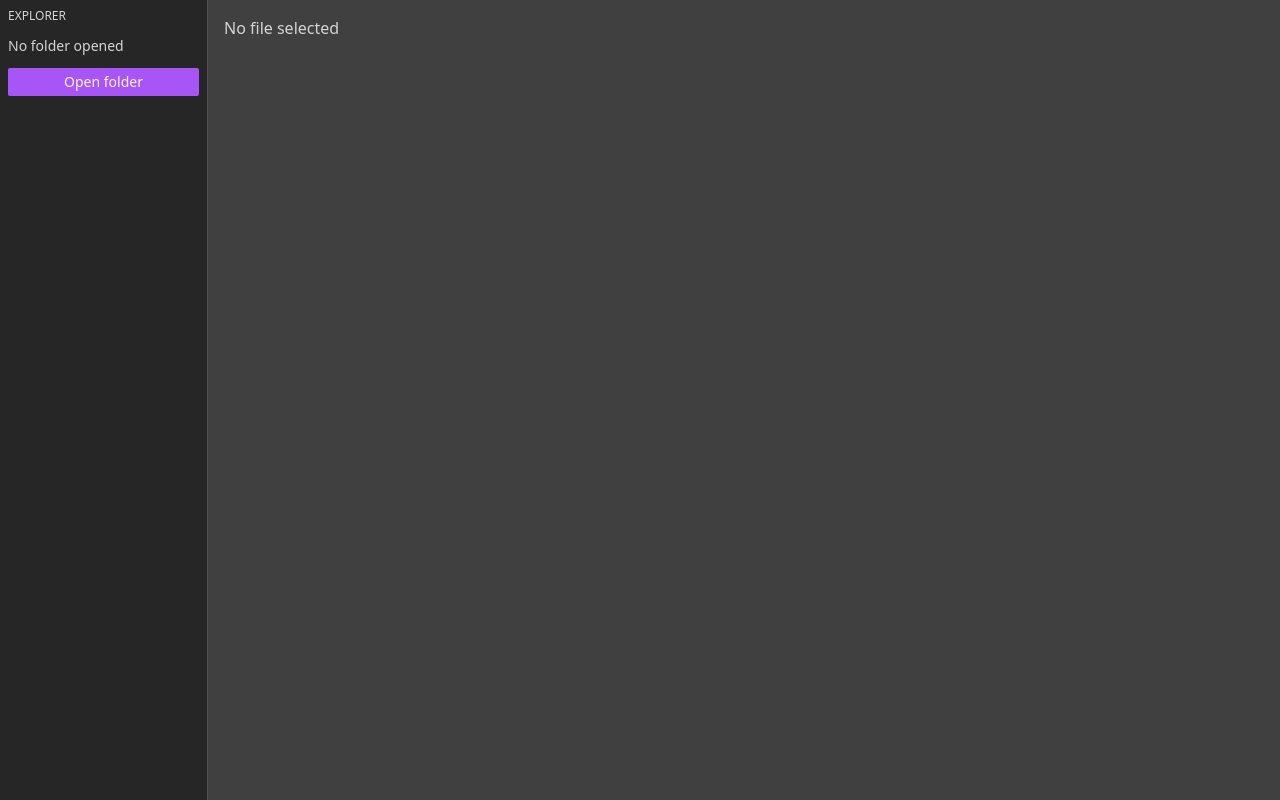
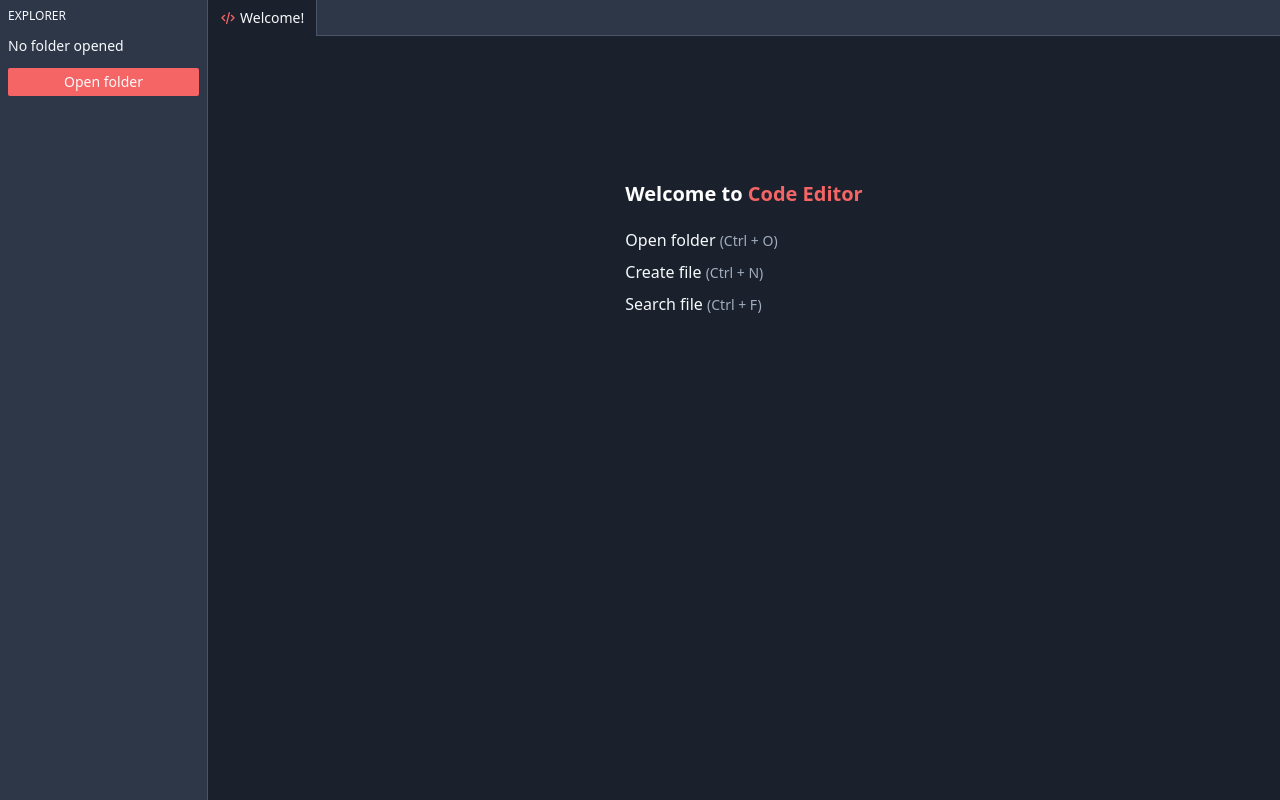
Before and after one commit to marioperezhurtado/code-editor, a SvelteKit app: page / in a window 1280 px wide. Built offline with nearby package versions, Linux system fonts and the light colour scheme.

Commit message:
Add file tab

```diff
--- /dev/null
+++ b/src/lib/files.ts
@@ -0,0 +1,12 @@
+export function getFileExtension(fileName: string): string {
+	return fileName.slice(fileName.lastIndexOf('.') + 1);
+}
+export async function getFileUrl(file: FileSystemFileHandle): Promise<string> {
+	const fileResult = await file.getFile();
+	return URL.createObjectURL(fileResult);
+}
+
+export async function readFile(fileHandle: FileSystemFileHandle): Promise<string> {
+	const file = await fileHandle.getFile();
+	return file.text();
+}
--- a/src/lib/index.ts
+++ /dev/null
@@ -1 +0,0 @@
-// place files you want to import through the `$lib` alias in this folder.
--- a/src/routes/+page.svelte
+++ b/src/routes/+page.svelte
@@ -1,9 +1,13 @@
 <script lang="ts">
 	import FileExplorer from './FileExplorer/FileExplorer.svelte';
 	import Editor from './Editor.svelte';
+	import Tabs from './Tabs.svelte';
 </script>
 
-<main class="flex w-screen h-screen bg-neutral-700 text-neutral-300">
+<main class="flex w-screen h-screen bg-dark text-light">
 	<FileExplorer />
-	<Editor />
+	<div class="w-full">
+		<Tabs />
+		<Editor />
+	</div>
 </main>
--- a/src/routes/Editor.svelte
+++ b/src/routes/Editor.svelte
@@ -1,19 +1,15 @@
 <script lang="ts">
 	import { selectedFile } from './stores';
+	import { getFileExtension, getFileUrl } from '$lib/files';
 
 	$: fileName = $selectedFile?.file.file.name;
-	$: fileExtension = fileName?.slice(fileName.lastIndexOf('.') + 1);
+	$: fileExtension = getFileExtension(fileName ?? '');
 
 	const IMAGE_EXTENSIONS = ['png', 'jpg', 'jpeg', 'gif', 'webp'];
 	const VIDEO_EXTENSIONS = ['mp4', 'webm', 'ogg'];
 
 	$: isImage = IMAGE_EXTENSIONS.includes(fileExtension ?? '');
 	$: isVideo = VIDEO_EXTENSIONS.includes(fileExtension ?? '');
-
-	const getFileUrl = async (file: FileSystemFileHandle) => {
-		const fileResult = await file.getFile();
-		return fileResult && URL.createObjectURL(fileResult);
-	};
 </script>
 
 <section class="w-full p-4 overflow-y-auto">
@@ -33,9 +29,37 @@
 				</div>
 			{/await}
 		{:else}
-			<p class="whitespace-pre-wrap">{$selectedFile.content}</p>
+			<div
+				class="h-full whitespace-pre-wrap outline-none"
+				bind:innerText={$selectedFile.content}
+				contenteditable
+			/>
 		{/if}
 	{:else}
-		<p>No file selected</p>
+		<div class="mx-auto mt-32 w-fit">
+			<h2 class="mb-5 text-xl font-bold text-white">
+				Welcome to <span class="text-accent">Code Editor</span>
+			</h2>
+			<ul class="flex flex-col gap-2">
+				<li>
+					<button>
+						Open folder
+						<span class="text-sm text-light-2">(Ctrl + O)</span>
+					</button>
+				</li>
+				<li>
+					<button>
+						Create file
+						<span class="text-sm text-light-2">(Ctrl + N)</span>
+					</button>
+				</li>
+				<li>
+					<button>
+						Search file
+						<span class="text-sm text-light-2">(Ctrl + F)</span>
+					</button>
+				</li>
+			</ul>
+		</div>
 	{/if}
 </section>
--- a/src/routes/FileExplorer/File.svelte
+++ b/src/routes/FileExplorer/File.svelte
@@ -9,7 +9,7 @@
 <button
 	on:click={() => selectedFile.open(file)}
 	class="flex items-center w-full gap-1 px-1 py-0.5 rounded-sm"
-	class:bg-neutral-700={$selectedFile?.file === file}
+	class:bg-dark-3={$selectedFile?.file === file}
 >
 	<img src="/icons/file/{icon}.svg" alt={icon} class="w-4 h-4" />
 	<span class="overflow-hidden whitespace-nowrap text-ellipsis">
--- a/src/routes/FileExplorer/FileExplorer.svelte
+++ b/src/routes/FileExplorer/FileExplorer.svelte
@@ -10,9 +10,7 @@
 	}
 </script>
 
-<aside
-	class="h-screen p-2 overflow-y-auto border-r bg-neutral-800 border-neutral-600 min-w-[13rem] w-52"
->
+<aside class="h-screen p-2 overflow-y-auto border-r bg-dark-2 border-dark-3 min-w-[13rem] w-52">
 	<h1 class="mb-3 text-xs">EXPLORER</h1>
 	{#if rootFolder}
 		<Folder folder={rootFolder} />
@@ -20,7 +18,7 @@
 		<p class="text-sm">No folder opened</p>
 		<button
 			on:click={handleOpenFolder}
-			class="block w-full p-1 mt-3 text-sm bg-purple-500 rounded-sm text-purple-50"
+			class="block w-full p-1 mt-3 text-sm rounded-sm bg-accent text-light"
 		>
 			Open folder
 		</button>
--- a/src/routes/FileExplorer/Folder.svelte
+++ b/src/routes/FileExplorer/Folder.svelte
@@ -8,7 +8,7 @@
 <button
 	on:click={() => (folder.expanded = !folder.expanded)}
 	title={folder.folder.name}
-	class="flex items-center w-full text-sm transition rounded-sm hover:text-white hover:bg-neutral-700"
+	class="flex items-center w-full text-sm transition rounded-sm hover:text-white hover:bg-dark-3"
 >
 	<img
 		src="/icons/right-angle.svg"
@@ -28,7 +28,7 @@
 </button>
 
 {#if folder.expanded}
-	<ul class="pl-2 ml-2 text-sm border-l border-neutral-600">
+	<ul class="pl-2 ml-2 text-sm border-l border-dark-3">
 		{#each folder.subfolders as subfolder}
 			<li>
 				<svelte:self folder={subfolder} />
--- /dev/null
+++ b/src/routes/Tabs.svelte
@@ -0,0 +1,46 @@
+<script lang="ts">
+	import { selectedFile } from './stores';
+	import { getFileIcon } from './FileExplorer/data';
+
+	$: icon = getFileIcon($selectedFile?.file.file.name ?? '');
+</script>
+
+<ul class="flex items-center text-sm border-b bg-dark-2 border-b-dark-3">
+	{#if $selectedFile}
+		<li class="flex items-center gap-1 px-3 py-2 pr-2 -mb-px border-r bg-dark border-dark-3">
+			<img src="/icons/file/{icon}.svg" alt={icon} class="w-4 h-4" />
+			<span class="overflow-hidden whitespace-nowrap text-ellipsis">
+				{$selectedFile.file.file.name}
+			</span>
+			<button on:click={selectedFile.close} class="ml-1 transition rounded-full hover:bg-dark-3">
+				<img src="/icons/close.svg" alt="close" class="w-4 h-4" />
+			</button>
+		</li>
+	{:else}
+		<li class="flex items-center gap-1 px-3 py-2 -mb-px border-r bg-dark border-dark-3">
+			<span class="text-accent">
+				<svg
+					viewBox="0 0 24 24"
+					fill="none"
+					width="16"
+					height="16"
+					xmlns="http://www.w3.org/2000/svg"
+					><g id="SVGRepo_bgCarrier" stroke-width="0" /><g
+						id="SVGRepo_tracerCarrier"
+						stroke-linecap="round"
+						stroke-linejoin="round"
+					/><g id="SVGRepo_iconCarrier">
+						<path
+							d="M7 8L3 11.6923L7 16M17 8L21 11.6923L17 16M14 4L10 20"
+							stroke="currentColor"
+							stroke-width="2"
+							stroke-linecap="round"
+							stroke-linejoin="round"
+						/>
+					</g>
+				</svg>
+			</span>
+			<span class="overflow-hidden whitespace-nowrap text-ellipsis">Welcome!</span>
+		</li>
+	{/if}
+</ul>
--- a/src/routes/stores.ts
+++ b/src/routes/stores.ts
@@ -1,10 +1,6 @@
 import { writable } from 'svelte/store';
+import { readFile } from '$lib/files';
 import type { TFile } from './FileExplorer/data';
-
-async function readFile(fileHandle: FileSystemFileHandle): Promise<string> {
-	const file = await fileHandle.getFile();
-	return file.text();
-}
 
 type SelectedFile = {
 	file: TFile;
@@ -16,6 +12,7 @@ function createSelectedFile() {
 
 	return {
 		subscribe,
+		set,
 		open: async (file: TFile) => {
 			const content = await readFile(file.file);
 			set({ file, content });
--- a/tailwind.config.js
+++ b/tailwind.config.js
@@ -2,7 +2,16 @@
 export default {
 	content: ['./src/**/*.{html,js,svelte,ts}'],
 	theme: {
-		extend: {}
+		extend: {
+			colors: {
+				dark: '#1a202c',
+				'dark-2': '#2d3748',
+				'dark-3': '#4a5568',
+				light: '#f7fafc',
+				'light-2': '#a0aec0',
+				accent: '#f56565'
+			}
+		}
 	},
 	plugins: []
 };
```
Also changed, not shown: static/icons/close.svg (added), static/icons/right-angle.svg.
